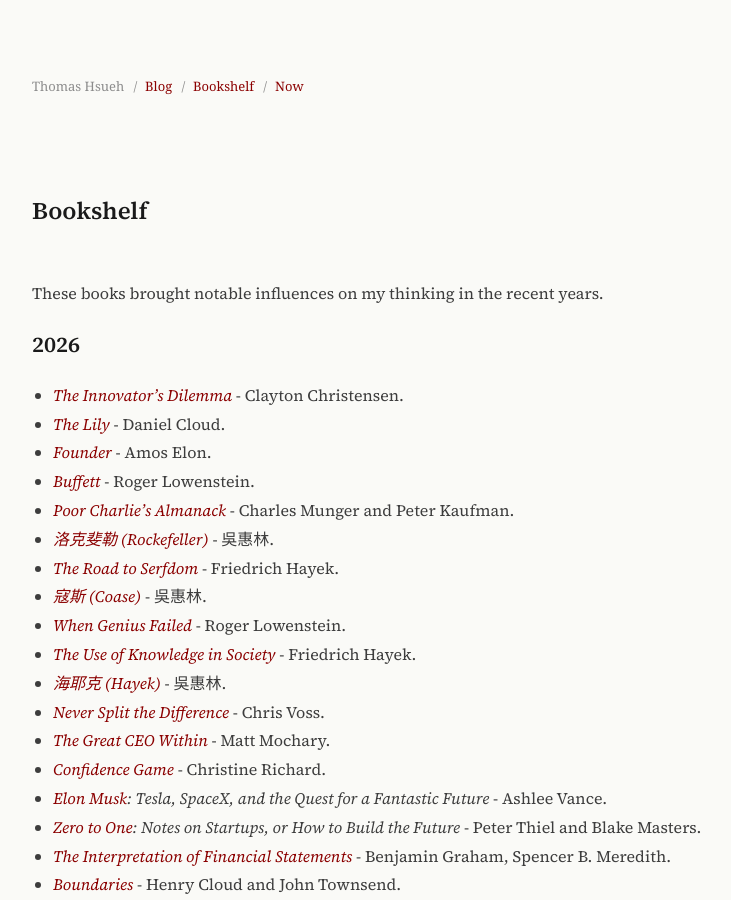
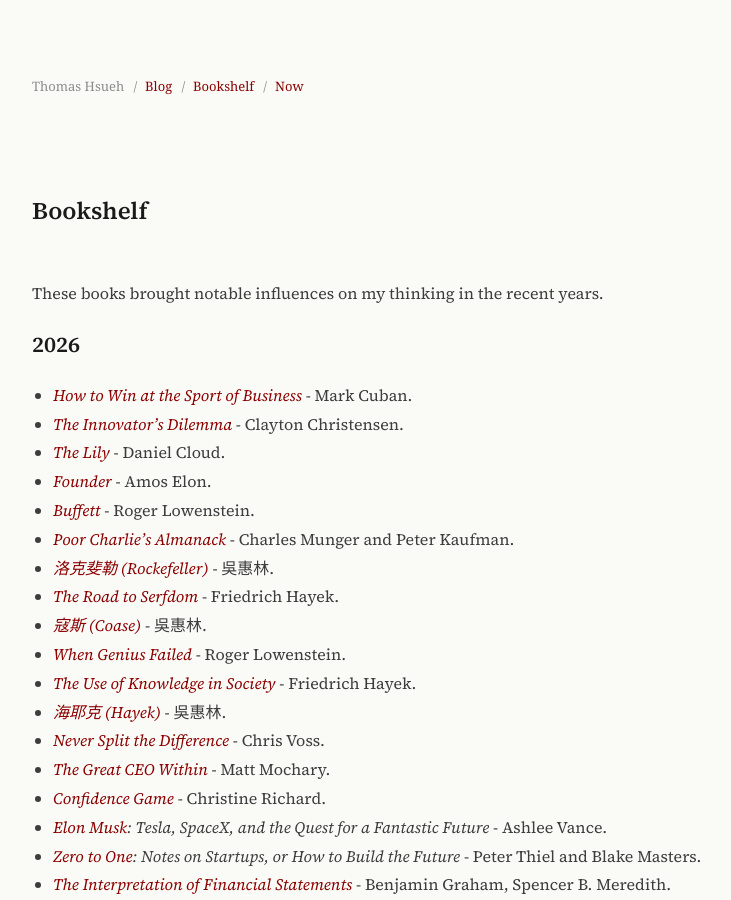
Before and after one commit to guiltygyoza/new-blog, a Jekyll site: the page built from _pages/bookshelf.markdown, in a window 1280 px wide and 900 px high. Shown: the whole window, without its empty margins (238-969 px from the left). Built offline with Jekyll 4.4.1, drawn with Linux system fonts in a browser that asks for light colours.

Commit message:
add book

```diff
--- a/_pages/bookshelf.markdown
+++ b/_pages/bookshelf.markdown
@@ -7,6 +7,7 @@
 These books brought notable influences on my thinking in the recent years.
 
 ## 2026
+- *[How to Win at the Sport of Business](https://www.goodreads.com/book/show/13344951-how-to-win-at-the-sport-of-business){:target="_blank"}* - Mark Cuban.
 - *[The Innovator's Dilemma](https://www.goodreads.com/book/show/26160019-the-innovator-s-dilemma){:target="_blank"}* - Clayton Christensen.
 - *[The Lily](https://www.goodreads.com/book/show/16044254-the-lily){:target="_blank"}* - Daniel Cloud.
 - *[Founder](https://www.goodreads.com/book/show/596149.Founder){:target="_blank"}* - Amos Elon.
```
